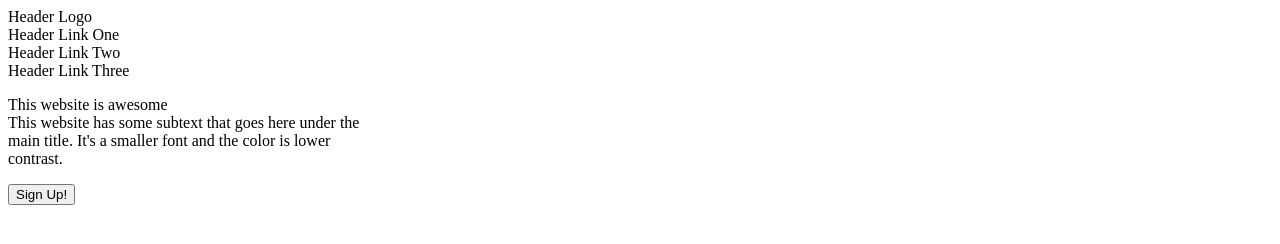
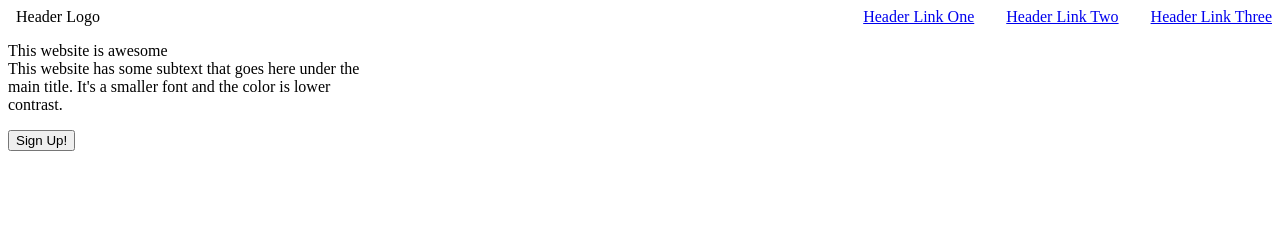
Before and after one commit to BasedNarukami/odin-landing-page, a plain HTML site: page index.html in a window 1280 px wide. Drawn offline with Linux system fonts and the light colour scheme.

Commit message:
add anchors, and edit body code. create css file

```diff
--- a/index.html
+++ b/index.html
@@ -3,16 +3,19 @@
 <head>
     <meta charset="UTF-8" />
     <title>Landing Page</title>
+    <link rel="stylesheet" href="style.css">
 </head>
 <body>
     <div class = "title">
-        <div class = "Header">Header Logo</div>
-        <div class = "Header">Header Link One</div>
-        <div class = "Header">Header Link Two</div>
-        <div class = "Header">Header Link Three</div>
+        <div class="header">Header Logo</div>
+        <div class="header2">
+            <a href="https://www.google.com">Header Link One</a>
+            <a href="https://www.google.com">Header Link Two</a>
+            <a href="https://www.google.com">Header Link Three</a>
+        </div>
     </div>
 
-    <div class = "Body 1">
+    <div class = "Body1">
         <div class = "Text">
             <p>This website is awesome <br> This website has some subtext that goes here under the <br> main title. It's a smaller font and the color is lower <br> contrast. </p>
         </div>
--- /dev/null
+++ b/style.css
@@ -0,0 +1,17 @@
+.title
+{
+    display: flex;
+    justify-content: space-evenly;
+    padding-left: 8px;
+}
+
+.header
+{
+    margin-right: auto;
+}
+
+.header2
+{
+    display: flex;
+    gap: 32px;
+}
```
